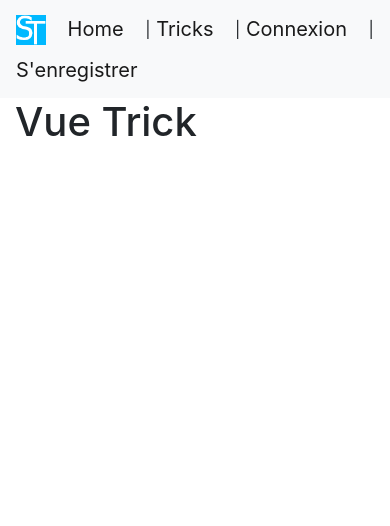
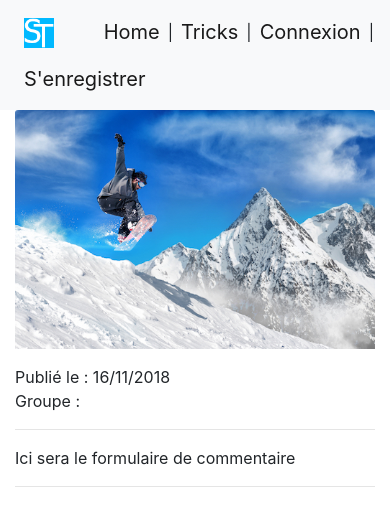
Before and after one commit to Beskargam/Project6_SnowTricks, a Symfony app: template templates/trick/trick.html.twig in a window 390 px wide. Shown: the top 526 px of the page. Run offline with Twig, Linux system fonts and the light colour scheme; the template is opened without the code that fills it, so the values that code supplies are empty; some libraries are stand-ins or nearby versions.

Commit message:
update home, trick and tricklist views

```diff
--- a/public/css/styles.css
+++ b/public/css/styles.css
@@ -0,0 +1,14 @@
+.test {
+    border: 1px red solid;
+}
+/* ++++ Styles ++++ */
+
+/* Navigation */
+.navbar-brand {
+    margin: 0rem;
+}
+
+/* homepage */
+.home-card {
+
+}
--- a/src/Controller/ArticleController.php
+++ b/src/Controller/ArticleController.php
@@ -24,10 +24,6 @@ class ArticleController extends AbstractController
         $tricksList = $this->getDoctrine()
             ->getRepository(Trick::class)
             ->findAll();
-
-        if (!$tricksList) {
-            throw $this->createNotFoundException('Aucun Trick trouvé !');
-        }
 
         return $this->render('home/home.html.twig', [
             'trickList' => $tricksList
--- a/templates/base.html.twig
+++ b/templates/base.html.twig
@@ -4,17 +4,18 @@
         <meta charset="UTF-8">
         <title>{% block title %}SnowTricks{% endblock %}</title>
         {% block stylesheets %}
+            <link href="https://cdnjs.cloudflare.com/ajax/libs/open-iconic/1.1.1/font/css/open-iconic-bootstrap.min.css" rel="stylesheet">
             <link rel="stylesheet" href="https://maxcdn.bootstrapcdn.com/bootstrap/4.0.0/css/bootstrap.min.css" integrity="sha384-Gn5384xqQ1aoWXA+058RXPxPg6fy4IWvTNh0E263XmFcJlSAwiGgFAW/dAiS6JXm" crossorigin="anonymous">
             <link rel="stylesheet" href="{{ asset('css/styles.css') }}">
         {% endblock %}
     </head>
     <body>
         <nav class="navbar navbar-expand-lg navbar-light bg-light">
-            <a class="navbar-brand" href="{{ path('app_homepage') }}"><img src="{{ asset('images/logo.png') }}" style="height: 30px; width: 30px"></a>
-            <a class="navbar-brand" href="{{ path('app_homepage') }}">Home</a>|
-            <a class="navbar-brand" href="{{ path('app_tricksList') }}">Tricks</a>|
-            <a class="navbar-brand" href="{{ path('app_login') }}">Connexion</a>|
-            <a class="navbar-brand" href="{{ path('user_register') }}">S'enregistrer</a>
+            <a class="navbar-brand mr-auto p-2" href="{{ path('app_homepage') }}"><img src="{{ asset('images/logo.png') }}" style="height: 30px; width: 30px"></a>
+            <a class="navbar-brand p-2" href="{{ path('app_homepage') }}">Home</a>|
+            <a class="navbar-brand p-2" href="{{ path('app_tricksList') }}">Tricks</a>|
+            <a class="navbar-brand p-2" href="{{ path('app_login') }}">Connexion</a>|
+            <a class="navbar-brand p-2" href="{{ path('user_register') }}">S'enregistrer</a>
         </nav>
 
         {% for label, messages in app.flashes %}
--- a/templates/trick/delete.html.twig
+++ b/templates/trick/delete.html.twig
@@ -11,10 +11,10 @@
                 <div class="col-sm-10 col-md-6 col-lg-4">
                     <h1 class="h3 mb-3 font-weight-normal">Supprimer un Trick</h1>
                     <p>
-                        Etes-vous sûr de vouloir supprimer le Trick "{{ Trick.title }}" ?
+                        Etes-vous sûr de vouloir supprimer le Trick "{{ trick.title }}" ?
                     </p>
-                    <form action="{{ path('app_delete', {'id' : Trick.id}) }}" method="post">
-                        <a href="{{ path('app_trick', {'id': Trick.id}) }}" class="btn btn-default">
+                    <form action="{{ path('app_delete', {'id' : trick.id}) }}" method="post">
+                        <a href="{{ path('app_trick', {'id': trick.id}) }}" class="btn btn-default">
                             <i class="glyphicon glyphicon-chevron-left"></i>
                             Retour au Trick
                         </a>
--- a/templates/trick/trick.html.twig
+++ b/templates/trick/trick.html.twig
@@ -8,8 +8,37 @@
     <div class="container">
         <div class="row">
             <div class="col-sm-12">
-                <h1>Vue Trick</h1>
+                <img class="card-img-top" src="{{ asset('images/default_trickImage.jpg') }}"
+                     alt="Card image cap">
             </div>
         </div>
+        <div class="row">
+            <div class="col-sm-12">
+                <h1>{{ trick.title }}</h1>
+                <p>
+                    {{ trick.content }}
+                </p>
+            </div>
+        </div>
+        <div class="row">
+            <div class="col-sm-12">
+                <div class="trick-info-box">
+                    Publié le : {{ trick.publishedAt|date('d/m/Y') }}
+                </div>
+                <div class="trick-info-box">
+                    Groupe :
+                </div>
+                {% if trick.updatedAt is defined %}
+                <div class="trick-info-box">
+                    Mise à jour le : {{ trick.updatedAt|date('d/m/Y') }}
+                </div>
+                {% endif %}
+            </div>
+        </div>
+        <hr>
+        <p>
+            Ici sera le formulaire de commentaire
+        </p>
+        <hr>
     </div>
 {% endblock %}
```
Also changed, not shown: templates/home/home.html.twig (+23 -3 lines), templates/trick/tricksList.html.twig (+29 -4 lines).
